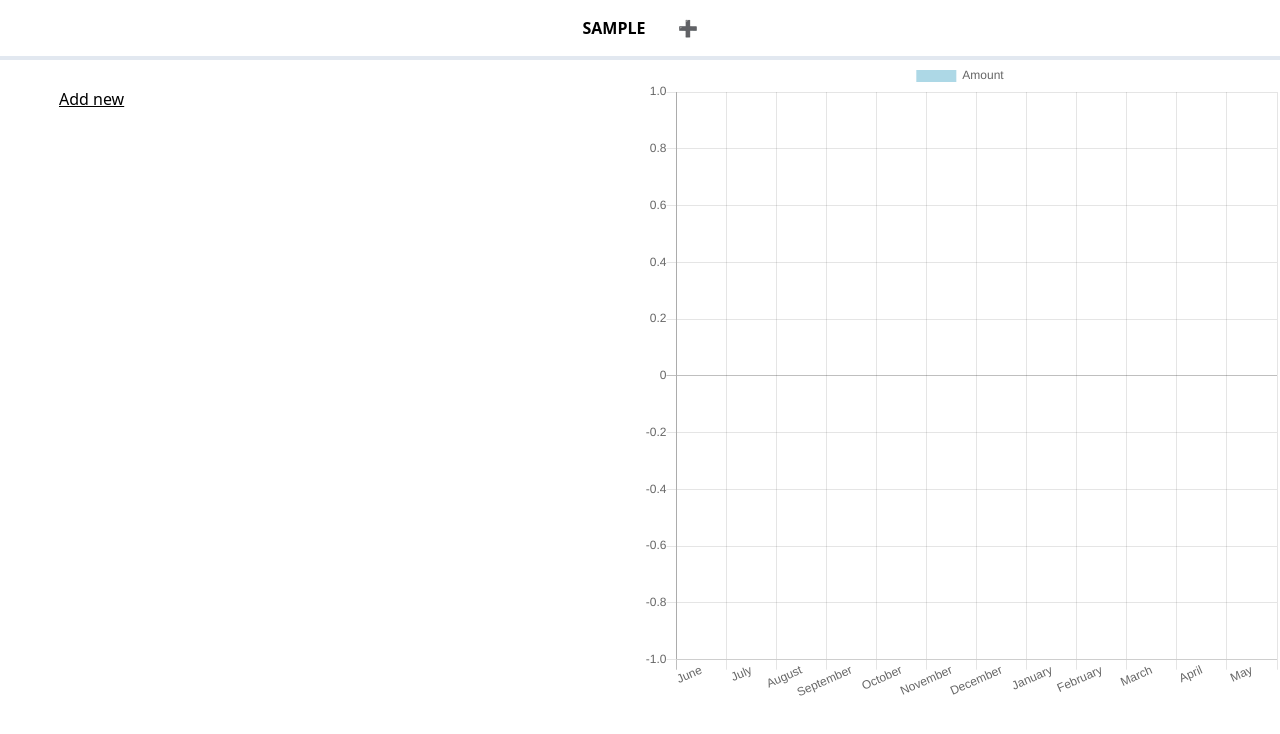
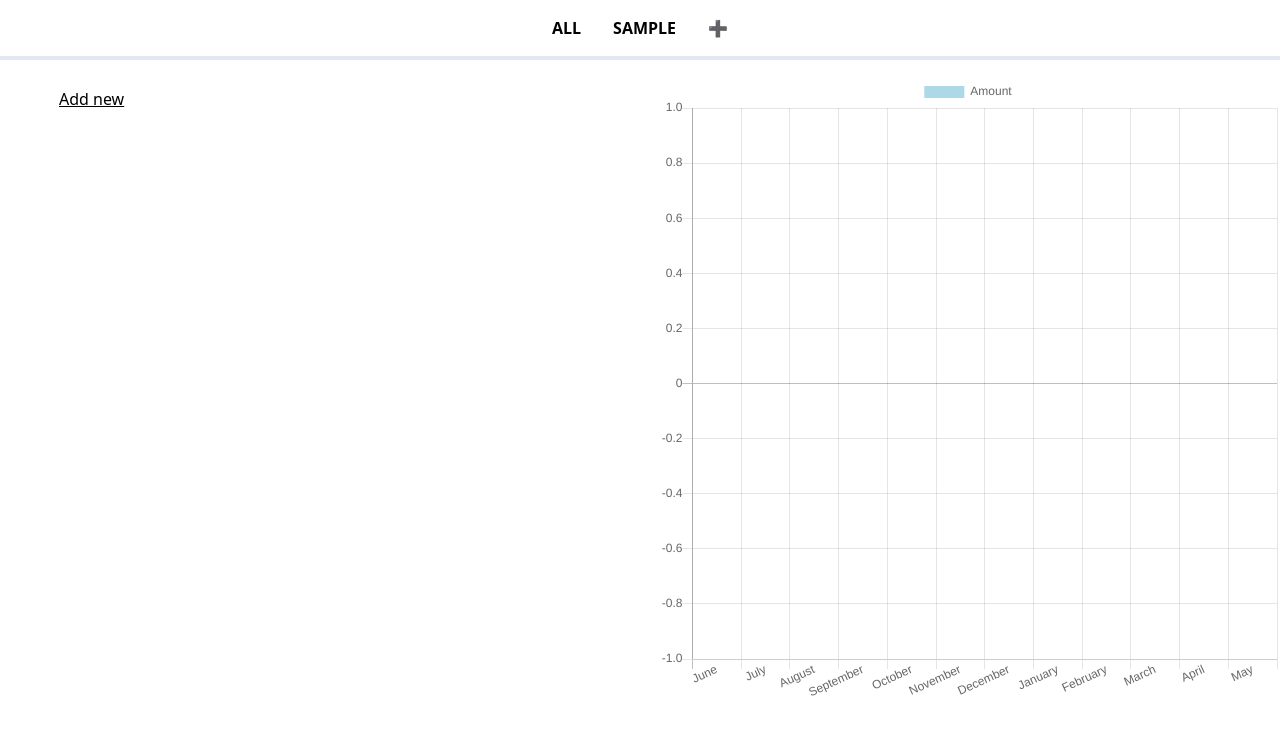
Before and after one commit to Axeldnahcram/bill_tracker, a Vue app: page / in a window 1280 px wide. Both pictures are taken after typing "Sample" into the empty fields and a click on the button "Add". Shown: the top 734 px of the page. Built offline with nearby package versions, Linux system fonts and the light colour scheme.

Commit message:
AXEL -UPD- first version finished

```diff
--- a/src/App.vue
+++ b/src/App.vue
@@ -4,13 +4,13 @@
     <div v-else>
       <AddBill v-if="shouldShowAddBill" :categories=categories v-on:addBill="addBill"/>
       <div v-else>
-        <NavBar :categories=categories v-on:triggerShowAddCategory=triggerShowAddCategory />
+        <NavBar :categories=categories :activeCategory=activeCategory  v-on:clearActiveCategory=clearActiveCategory v-on:setActiveCategory=setActiveCategory v-on:triggerShowAddCategory=triggerShowAddCategory />
         <div class="container flex">
-          <div class="w-1/2">
-            <BillsTable :bills="bills" v-on:triggerShowAddBill="triggerShowAddBill" v-on:removeBill="removeBill" />
+          <div class="w-1/2 bg-grey-lighter">
+            <BillsTable :bills="activeBills" v-on:triggerShowAddBill="triggerShowAddBill" v-on:removeBill="removeBill" />
           </div>
-          <div class="w-1/2">
-            <Chart :bills="bills"/>
+          <div class="w-1/2 bg-grey-light pt-4 pl-4 text-2xl">
+            <Chart :bills="activeBills" />
           </div>
         </div>
       </div>
@@ -42,7 +42,8 @@ export default {
       bills: [],
       categories: [],
       shouldShowAddCategory: false,
-      shouldShowAddBill: false
+      shouldShowAddBill: false,
+      activeCategory: ''
     }
   },
   methods: {
@@ -64,6 +65,12 @@ export default {
       this.bills = this.bills
         .slice(0, index)
         .concat(this.bills.slice(index + 1, this.bills.length))
+    },
+    clearActiveCategory() {
+      this.activeCategory = ''
+    },
+    setActiveCategory(category) {
+      this.activeCategory = category
     }
   },
   watch: {
@@ -86,6 +93,16 @@ export default {
     if (!this.bills.length && !this.categories.length) {
       this.shouldShowAddCategory = true
     }
+  },
+  computed: {
+    activeBills() {
+      return this.bills
+        .filter(
+          bill =>
+            this.activeCategory ? bill.category === this.activeCategory : true
+        )
+        .sort((a, b) => (new Date(a.date) < new Date(b.date) ? 1 : -1))
+    }
   }
 }
 </script>
--- a/src/components/NavBar.vue
+++ b/src/components/NavBar.vue
@@ -1,11 +1,20 @@
 <template>
   <ul class="list-reset inline flex justify-center border-b-4 mb-0">
     <li
-      class="p-4 inline bg-grey-lighter hover:bg-grey-light uppercase font-black cursor-pointer"
+      class="p-4 inline hover:bg-grey-light uppercase font-black cursor-pointer"
+      :class="[ activeCategory === '' ? 'bg-grey-dark' : 'bg-grey-lighter' ]"
+      @click="clearActiveCategory()">
+      All
+    </li>
+    <li
+      class="p-4 inline hover:bg-grey-light uppercase font-black cursor-pointer"
+      :class="[ activeCategory === category ? 'bg-grey-dark' : 'bg-grey-lighter' ]"
       v-for="category in categories"
-      :key="category" >
+      :key="category"
+      @click="setActiveCategory(category)" >
       {{category}}
     </li>
+
 
     <li class="p-4 inline bg-grey-lighter hover:bg-grey-light uppercase font-black cursor-pointer" @click="triggerShowAddCategory">➕</li>
   </ul>
@@ -13,10 +22,16 @@
 
 <script>
 export default {
-    props: ['categories'],
+    props: ['categories', 'activeCategory'],
     methods: {
         triggerShowAddCategory() {
             this.$emit('triggerShowAddCategory')
+        },
+        clearActiveCategory() {
+          this.$emit('clearActiveCategory')
+        },
+        setActiveCategory(category) {
+          this.$emit('setActiveCategory', category)
         }
     }
 }
```
